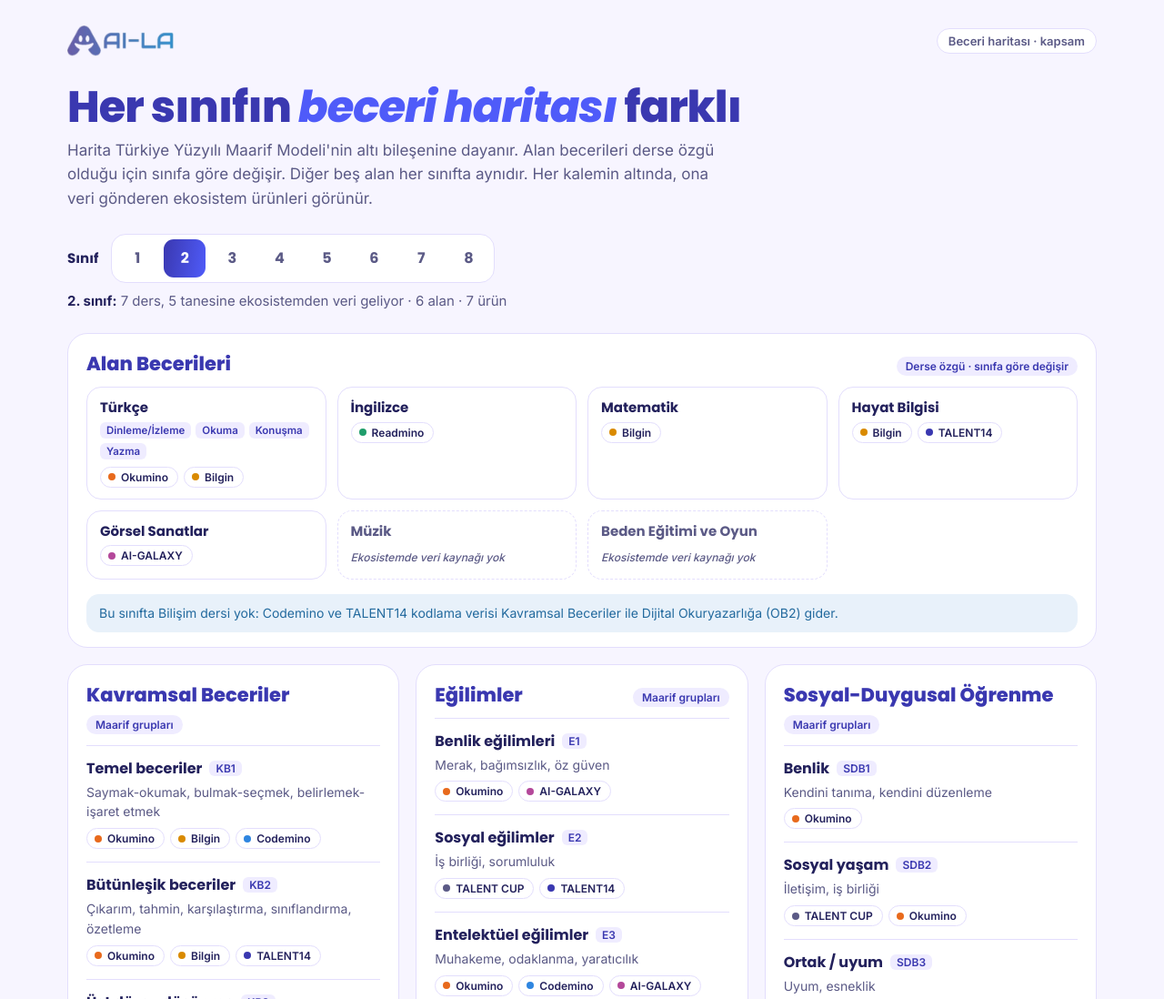
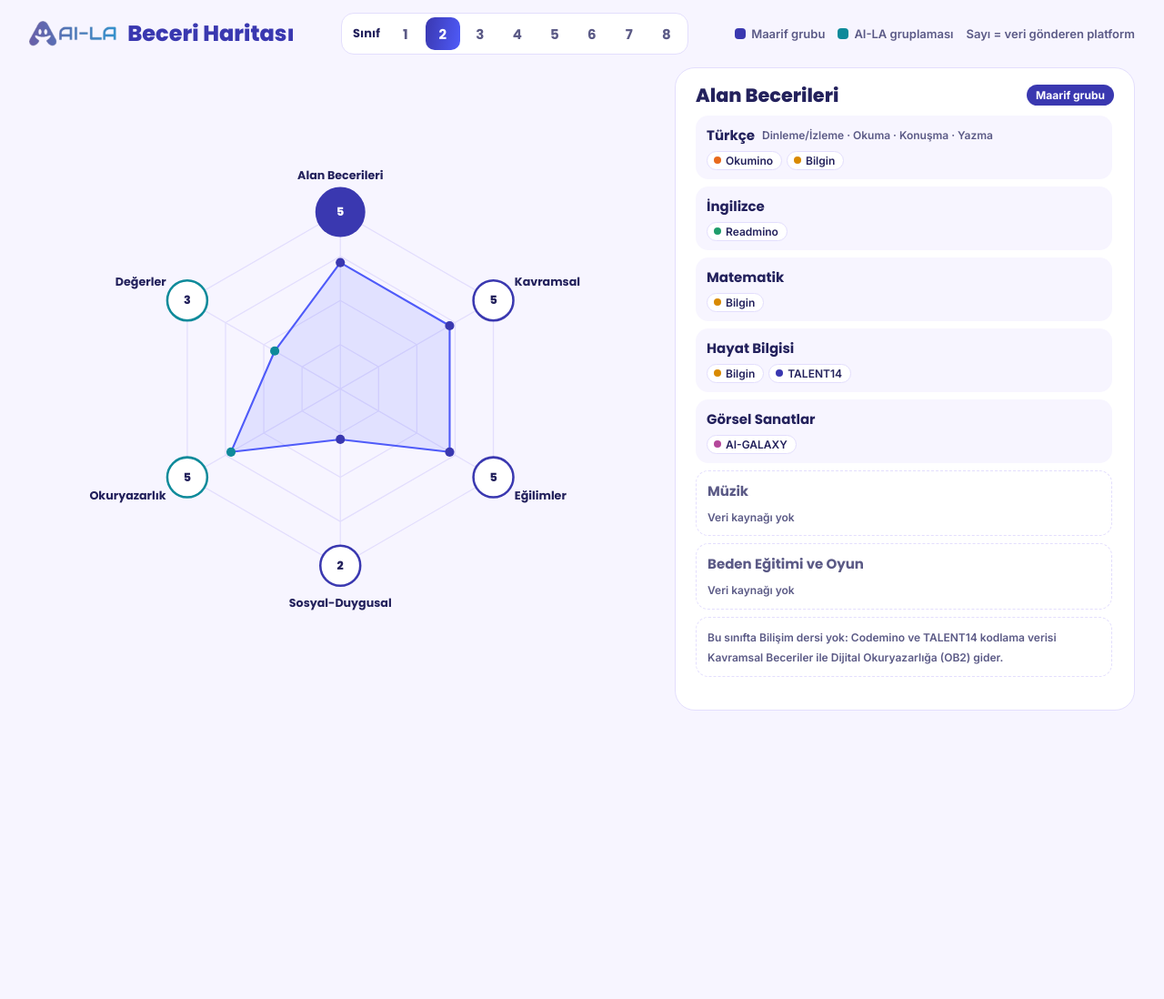
Before and after one commit to erhan3861/aila-beceri-kapsami, a plain HTML site: page index.html in a window 1280 px wide. Shown: the top 1098 px of the page at 91% size. After the commit the page ends 800 px from the top, so only its background shows below. Drawn offline with Linux system fonts and the light colour scheme.

Commit message:
Örümcek (radar) beceri haritası: tek ekran, alana tıklayınca alt beceriler ve platformlar
Co-Authored-By: Claude Opus 5.5 <noreply@anthropic.com>

```diff
--- a/app.js
+++ b/app.js
@@ -1,61 +1,118 @@
 import { SINIFLAR, URUNLER, DERSLER, ALANLAR, KODLAMA_NOTU } from './data.js';
 
 const $ = s => document.querySelector(s);
+const NS = 'http://www.w3.org/2000/svg';
+const RENK = { maarif: '#3A38B0', aila: '#0E8A9A' };
+const TUR_AD = { maarif: 'Maarif grubu', aila: 'AI-LA gruplaması' };
 
-const urunVar = (id, sinif) => { const [a, b] = URUNLER[id].siniflar; return sinif >= a && sinif <= b; };
-const dersAdi = (d, sinif) => (typeof d.ad === 'function' ? d.ad(sinif) : d.ad);
+const urunVar = (id, s) => { const [a, b] = URUNLER[id].siniflar; return s >= a && s <= b; };
+const dersAdi = (d, s) => (typeof d.ad === 'function' ? d.ad(s) : d.ad);
 
-function urunCipleri(kaynak, sinif) {
-  const k = kaynak.filter(id => urunVar(id, sinif));
-  if (!k.length) return '<span class="yok">Ekosistemde veri kaynağı yok</span>';
-  return `<div class="urunler">${k.map(id => `<span class="urun"><i style="background:${URUNLER[id].renk}"></i>${URUNLER[id].ad}</span>`).join('')}</div>`;
+// Radar düzeni: Alan Becerileri en üstte, saat yönünde diğerleri
+const ALAN_BECERI = { id: 'alan', ad: 'Alan Becerileri', maarif: true };
+const EKSENLER = [ALAN_BECERI, ...ALANLAR];
+const KISA = { alan: 'Alan Becerileri', kavramsal: 'Kavramsal', egilim: 'Eğilimler', sdb: 'Sosyal-Duygusal', okuryazarlik: 'Okuryazarlık', deger: 'Değerler' };
+const MERKEZ = [300, 300], YARICAP = 230;
+const nokta = (i, r) => { const a = -Math.PI / 2 + i * 2 * Math.PI / EKSENLER.length; return [MERKEZ[0] + r * Math.cos(a), MERKEZ[1] + r * Math.sin(a)]; };
+
+let sinif = 2, secili = 'alan';
+
+// Kapsam: o sınıfta alana veri gönderen farklı platform sayısı (en çok 7)
+function kapsam(id) {
+  const k = new Set();
+  if (id === 'alan') DERSLER.filter(d => d.siniflar.includes(sinif)).forEach(d => d.kaynak.forEach(u => urunVar(u, sinif) && k.add(u)));
+  else ALANLAR.find(a => a.id === id).kalemler.forEach(x => x.kaynak.forEach(u => urunVar(u, sinif) && k.add(u)));
+  return k.size;
 }
 
-function ciz(sinif) {
-  $('#siniflar').querySelectorAll('button').forEach(b => b.setAttribute('aria-pressed', String(Number(b.dataset.s) === sinif)));
-
-  const dersler = DERSLER.filter(d => d.siniflar.includes(sinif));
-  const veriliDers = dersler.filter(d => d.kaynak.some(id => urunVar(id, sinif)));
-  const urunSayisi = Object.keys(URUNLER).filter(id => urunVar(id, sinif)).length;
-  const bilisimVar = dersler.some(d => d.id === 'bilisim');
-
-  $('#ozet').innerHTML = `<b>${sinif}. sınıf:</b> ${dersler.length} ders, ${veriliDers.length} tanesine ekosistemden veri geliyor · 6 alan · ${urunSayisi} ürün`;
-
-  const alanKart = `
-    <article class="alan genis">
-      <div class="alan-ust"><h2>Alan Becerileri</h2><span class="rozet maarif">Derse özgü · sınıfa göre değişir</span></div>
-      <div class="dersler">${dersler.map(d => {
-        const bos = !d.kaynak.some(id => urunVar(id, sinif));
-        return `<div class="ders${bos ? ' bos' : ''}">
-          <b>${dersAdi(d, sinif)}</b>
-          ${d.beceriler ? `<div class="tab">${d.beceriler.map(([k, a]) => `<span title="${k}">${a}</span>`).join('')}</div>` : ''}
-          ${urunCipleri(d.kaynak, sinif)}
-        </div>`;
-      }).join('')}</div>
-      ${bilisimVar ? '' : `<p class="not">${KODLAMA_NOTU}</p>`}
-    </article>`;
-
-  const digerleri = ALANLAR.map(a => `
-    <article class="alan">
-      <div class="alan-ust"><h2>${a.ad}</h2><span class="rozet ${a.maarif ? 'maarif' : 'aila'}">${a.maarif ? 'Maarif grupları' : 'AI-LA gruplaması'}</span></div>
-      ${a.kalemler.map(k => `
-        <div class="kalem">
-          <div class="kalem-ust"><b>${k.ad}</b><span class="kod">${k.kod}</span></div>
-          <p>${k.ornek}</p>
-          ${urunCipleri(k.kaynak, sinif)}
-        </div>`).join('')}
-    </article>`).join('');
-
-  $('#izgara').innerHTML = alanKart + digerleri;
-
-  const url = new URL(location.href); url.searchParams.set('sinif', sinif);
-  history.replaceState(null, '', url);
-  try { localStorage.setItem('aila_kapsam_sinif', sinif); } catch (e) {}
+function el(ad, ozel = {}, ebeveyn) {
+  const e = document.createElementNS(NS, ad);
+  for (const [k, v] of Object.entries(ozel)) e.setAttribute(k, v);
+  if (ebeveyn) ebeveyn.appendChild(e);
+  return e;
 }
 
-$('#siniflar').innerHTML = SINIFLAR.map(s => `<button type="button" data-s="${s}" aria-pressed="false" aria-label="${s}. sınıf">${s}</button>`).join('');
-$('#siniflar').addEventListener('click', e => { const b = e.target.closest('button'); if (b) ciz(Number(b.dataset.s)); });
+function radarKur() {
+  const svg = $('#radar');
+  if (innerWidth < 560) svg.setAttribute('viewBox', '-190 -30 980 660');
+  [0.25, 0.5, 0.75, 1].forEach(o => el('polygon', { class: 'ag', points: EKSENLER.map((_, i) => nokta(i, YARICAP * o).join(',')).join(' ') }, svg));
+  EKSENLER.forEach((_, i) => { const [x, y] = nokta(i, YARICAP); el('line', { class: 'eksen', x1: MERKEZ[0], y1: MERKEZ[1], x2: x, y2: y }, svg); });
+  el('polygon', { class: 'kapsam', id: 'kapsamAlan' }, svg);
+  EKSENLER.forEach((a, i) => el('circle', { class: 'nokta', id: 'n-' + a.id, r: 6, fill: RENK[a.maarif ? 'maarif' : 'aila'] }, svg));
 
-let ilk = Number(new URLSearchParams(location.search).get('sinif'));
-if (!SINIFLAR.includes(ilk)) { try { ilk = Number(localStorage.getItem('aila_kapsam_sinif')); } catch (e) {} }
-ciz(SINIFLAR.includes(ilk) ? ilk : 2);
+  EKSENLER.forEach((a, i) => {
+    const renk = RENK[a.maarif ? 'maarif' : 'aila'];
+    const [x, y] = nokta(i, YARICAP);
+    const g = el('g', { class: 'dugum', tabindex: 0, role: 'button', 'data-id': a.id, 'aria-label': a.ad }, svg);
+    el('circle', { class: 'halka', cx: x, cy: y, r: 26, stroke: renk }, g);
+    const sayi = el('text', { class: 'sayi', x, y: y + 5, 'text-anchor': 'middle', fill: renk }, g);
+    sayi.id = 's-' + a.id;
+    // etiket: dışarı doğru
+    const [lx, ly] = nokta(i, YARICAP + (innerWidth < 560 ? 62 : 48));
+    const yon = Math.abs(lx - MERKEZ[0]) < 10 ? 'middle' : lx > MERKEZ[0] ? 'start' : 'end';
+    const ex = yon === 'middle' ? lx : lx + (yon === 'start' ? -14 : 14);
+    const t = el('text', { x: ex, y: ly + 5, 'text-anchor': yon }, g);
+    t.textContent = KISA[a.id];
+    const sec = () => { secili = a.id; ciz(); };
+    g.addEventListener('click', sec);
+    g.addEventListener('keydown', e => { if (e.key === 'Enter' || e.key === ' ') { e.preventDefault(); sec(); } });
+  });
+}
+
+const cipler = (kaynak) => {
+  const k = kaynak.filter(u => urunVar(u, sinif));
+  return k.length
+    ? `<div class="urunler">${k.map(u => `<span class="urun"><i style="background:${URUNLER[u].renk}"></i>${URUNLER[u].ad}</span>`).join('')}</div>`
+    : '<span class="yok">Veri kaynağı yok</span>';
+};
+
+function panel() {
+  const a = EKSENLER.find(x => x.id === secili);
+  const tur = a.maarif ? 'maarif' : 'aila';
+  $('#panelBaslik').textContent = a.ad;
+  const t = $('#panelTur'); t.textContent = TUR_AD[tur]; t.style.background = RENK[tur];
+  const kodStil = `background:${tur === 'maarif' ? 'var(--maarif-a)' : 'var(--aila-a)'};color:${RENK[tur]}`;
+
+  if (a.id === 'alan') {
+    const dersler = DERSLER.filter(d => d.siniflar.includes(sinif))
+      .sort((x, y) => (y.kaynak.some(u => urunVar(u, sinif)) ? 1 : 0) - (x.kaynak.some(u => urunVar(u, sinif)) ? 1 : 0));
+    $('#liste').innerHTML = dersler.map((d, i) => {
+      const bos = !d.kaynak.some(u => urunVar(u, sinif));
+      return `<div class="satir${bos ? ' bos' : ''}" style="animation-delay:${i * 25}ms">
+        <div class="satir-ust"><b>${dersAdi(d, sinif)}</b>${d.beceriler ? `<span class="alt">${d.beceriler.map(b => b[1]).join(' · ')}</span>` : ''}</div>
+        ${cipler(d.kaynak)}</div>`;
+    }).join('') + (dersler.some(d => d.id === 'bilisim') ? '' : `<div class="satir bos"><span class="alt">${KODLAMA_NOTU}</span></div>`);
+  } else {
+    $('#liste').innerHTML = ALANLAR.find(x => x.id === a.id).kalemler.map((k, i) => `
+      <div class="satir" style="animation-delay:${i * 40}ms" title="${k.ornek}">
+        <div class="satir-ust"><b>${k.ad}</b><span class="kod" style="${kodStil}">${k.kod}</span></div>
+        <div class="alt" style="margin:-2px 0 7px">${k.ornek}</div>
+        ${cipler(k.kaynak)}</div>`).join('');
+  }
+}
+
+function ciz() {
+  $('#siniflar').querySelectorAll('button').forEach(b => b.setAttribute('aria-pressed', String(Number(b.dataset.s) === sinif)));
+  const maks = Object.keys(URUNLER).length;
+  const pts = EKSENLER.map((a, i) => nokta(i, YARICAP * Math.max(.12, kapsam(a.id) / maks)));
+  $('#kapsamAlan').setAttribute('points', pts.map(p => p.join(',')).join(' '));
+  EKSENLER.forEach((a, i) => {
+    $('#n-' + a.id).setAttribute('cx', pts[i][0]); $('#n-' + a.id).setAttribute('cy', pts[i][1]);
+    $('#s-' + a.id).textContent = kapsam(a.id);
+    const g = document.querySelector(`.dugum[data-id="${a.id}"]`);
+    const ok = a.id === secili, renk = RENK[a.maarif ? 'maarif' : 'aila'];
+    g.classList.toggle('secili', ok);
+    g.querySelector('.halka').style.fill = ok ? renk : '#fff';
+    g.setAttribute('aria-pressed', String(ok));
+  });
+  panel();
+  const url = new URL(location.href); url.searchParams.set('sinif', sinif); history.replaceState(null, '', url);
+}
+
+$('#siniflar').insertAdjacentHTML('beforeend', SINIFLAR.map(s => `<button type="button" data-s="${s}" aria-label="${s}. sınıf">${s}</button>`).join(''));
+$('#siniflar').addEventListener('click', e => { const b = e.target.closest('button'); if (b) { sinif = Number(b.dataset.s); ciz(); } });
+
+const q = Number(new URLSearchParams(location.search).get('sinif'));
+if (SINIFLAR.includes(q)) sinif = q;
+radarKur();
+ciz();
--- a/index.html
+++ b/index.html
@@ -3,98 +3,107 @@
 <head>
 <meta charset="utf-8">
 <meta name="viewport" content="width=device-width,initial-scale=1">
-<title>Beceri Haritası Kapsamı · AI-LA</title>
-<meta name="description" content="AI-LA beceri haritası: Maarif Modeli bileşenleri ve sınıfa göre hangi ürünün hangi beceriye veri gönderdiği.">
+<title>Beceri Haritası · AI-LA</title>
+<meta name="description" content="AI-LA beceri haritası: Maarif Modeli'nin altı alanı ve sınıfa göre veri gönderen platformlar.">
 <link rel="icon" href="img/aila_mark.png">
 <link rel="preconnect" href="https://fonts.googleapis.com">
-<link href="https://fonts.googleapis.com/css2?family=Poppins:ital,wght@0,600;0,700;0,800;1,800&family=Inter:wght@400;500;600;700&display=swap&subset=latin-ext" rel="stylesheet">
+<link href="https://fonts.googleapis.com/css2?family=Poppins:wght@600;700;800&family=Inter:wght@500;600;700&display=swap&subset=latin-ext" rel="stylesheet">
 <style>
 :root{
-  --indigo:#3A38B0; --murekkep:#23215C; --vurgu:#4F5BF9; --mavi-metin:#236A9E;
-  --zemin:#F7F5FF; --kart:#FFFFFF; --yumusak:#EFECFF; --kenar:#E3DEFD; --soluk:#5B5A86; --lila:#B9B0FF;
-  --basari:#1F9D6B;
+  --indigo:#3A38B0; --murekkep:#23215C; --vurgu:#4F5BF9;
+  --zemin:#F7F5FF; --yumusak:#EFECFF; --kenar:#E3DEFD; --soluk:#5B5A86;
+  --maarif:#3A38B0; --maarif-a:#ECEBFF;
+  --aila:#0E8A9A;   --aila-a:#E2F5F6;
 }
 *{box-sizing:border-box}
-html{-webkit-text-size-adjust:100%}
-body{margin:0; background:var(--zemin); color:var(--murekkep); font:400 16px/1.55 Inter,system-ui,sans-serif}
-.sayfa{max-width:1180px; margin:0 auto; padding:28px 24px 48px}
-header{display:flex; align-items:center; justify-content:space-between; gap:16px; flex-wrap:wrap}
-header img{height:34px; width:auto; display:block}
-header .etiket{font:600 13px Inter; color:var(--soluk); padding:5px 12px; border:1px solid var(--kenar); border-radius:999px; background:var(--kart)}
-h1{margin:30px 0 8px; font:800 clamp(30px,4.6vw,48px)/1.08 Poppins,sans-serif; letter-spacing:-1px; color:var(--indigo); text-wrap:balance}
-h1 em{font-style:italic; color:var(--vurgu)}
-.giris{margin:0; max-width:720px; color:var(--soluk); font-size:17px}
+html,body{margin:0; height:100%; overflow:hidden}
+body{height:100vh; height:100dvh; background:var(--zemin); color:var(--murekkep); font:500 15px/1.45 Inter,system-ui,sans-serif; display:flex; flex-direction:column}
 
-.secici{margin:26px 0 8px; display:flex; align-items:center; gap:14px; flex-wrap:wrap}
-.secici span{font:700 15px Poppins; color:var(--murekkep)}
-.siniflar{display:flex; gap:6px; flex-wrap:wrap; padding:5px; background:var(--kart); border:1px solid var(--kenar); border-radius:16px}
-.siniflar button{min-width:46px; height:42px; border:0; border-radius:11px; background:transparent; font:700 16px Poppins; color:var(--soluk); cursor:pointer; transition:background .15s,color .15s}
+header{flex:none; display:flex; align-items:center; justify-content:space-between; gap:10px 18px; flex-wrap:wrap; padding:14px clamp(14px,3vw,32px)}
+.marka{display:flex; align-items:center; gap:12px}
+.marka img{height:28px; width:auto; display:block}
+.marka h1{margin:0; font:800 clamp(18px,2.4vw,24px)/1 Poppins,sans-serif; color:var(--indigo)}
+.siniflar{display:flex; gap:3px; padding:4px; background:#fff; border:1px solid var(--kenar); border-radius:14px}
+.siniflar button{min-width:38px; height:36px; border:0; border-radius:10px; background:transparent; font:700 15px Poppins; color:var(--soluk); cursor:pointer}
 .siniflar button:hover{background:var(--yumusak); color:var(--indigo)}
 .siniflar button[aria-pressed="true"]{background:linear-gradient(100deg,#3A38B0,#4F5BF9); color:#fff}
-.ozet{margin:6px 0 24px; color:var(--soluk); font-size:15px}
-.ozet b{color:var(--murekkep)}
+.siniflar small{align-self:center; padding:0 6px 0 8px; font:700 13px Poppins; color:var(--murekkep)}
+.lejant{display:flex; gap:14px; font:600 13px Inter; color:var(--soluk)}
+.lejant span{display:inline-flex; align-items:center; gap:6px}
+.lejant i{width:12px; height:12px; border-radius:4px}
 
-.izgara{display:grid; grid-template-columns:repeat(6,minmax(0,1fr)); gap:18px}
-.izgara > .alan{grid-column:span 2}
-.izgara > .alan:nth-child(5),.izgara > .alan:nth-child(6){grid-column:span 3}
-.alan{background:var(--kart); border:1px solid var(--kenar); border-radius:22px; padding:20px 20px 16px; display:flex; flex-direction:column; gap:12px}
-.izgara > .alan.genis{grid-column:1 / -1}
-.alan-ust{display:flex; align-items:baseline; justify-content:space-between; gap:10px; flex-wrap:wrap}
-.alan h2{margin:0; font:800 21px/1.2 Poppins; color:var(--indigo)}
-.rozet{font:600 12px Inter; padding:3px 10px; border-radius:999px; white-space:nowrap}
-.rozet.maarif{background:var(--yumusak); color:var(--indigo)}
-.rozet.aila{background:#E8F1FA; color:var(--mavi-metin)}
-.kalem{padding:12px 0 2px; border-top:1px solid var(--kenar)}
-.kalem:first-of-type{border-top:0; padding-top:2px}
-.kalem-ust{display:flex; align-items:center; gap:8px; flex-wrap:wrap}
-.kalem b{font:700 16px Poppins; color:var(--murekkep)}
-.kod{font:600 12px Inter; color:var(--indigo); background:var(--yumusak); border-radius:6px; padding:1px 7px}
-.kalem p{margin:3px 0 7px; font-size:14px; color:var(--soluk)}
-.urunler{display:flex; gap:6px; flex-wrap:wrap}
-.urun{display:inline-flex; align-items:center; gap:6px; font:600 12px Inter; color:var(--murekkep); padding:3px 10px 3px 8px; border:1px solid var(--kenar); border-radius:999px; background:#fff}
+main{flex:1; min-height:0; display:grid; grid-template-columns:minmax(0,1.15fr) minmax(320px,0.85fr); gap:clamp(10px,2vw,28px); padding:0 clamp(14px,3vw,32px) clamp(14px,2.4vh,24px)}
+.radar-kutu{min-height:0; display:flex; align-items:center; justify-content:center}
+svg{width:100%; height:100%; max-height:100%; overflow:visible}
+.ag{fill:none; stroke:var(--kenar); stroke-width:1.5}
+.eksen{stroke:var(--kenar); stroke-width:1.5}
+.kapsam{fill:rgba(79,91,249,.13); stroke:var(--vurgu); stroke-width:2.5; stroke-linejoin:round; transition:all .45s ease}
+.dugum{cursor:pointer; outline:none}
+.dugum circle.halka{fill:#fff; stroke-width:3; transition:r .2s, fill .2s}
+.dugum text{font:700 15px Poppins; fill:var(--murekkep)}
+.dugum text.sayi{font:800 15px Poppins}
+.dugum:hover circle.halka,.dugum:focus-visible circle.halka{r:30}
+.dugum.secili circle.halka{r:31}
+.dugum.secili text.sayi{fill:#fff}
+.nokta{transition:all .45s ease}
+
+.panel{min-height:0; display:flex; flex-direction:column; background:#fff; border:1px solid var(--kenar); border-radius:22px; padding:clamp(14px,2.2vh,22px) clamp(14px,1.8vw,22px); overflow:hidden}
+.panel-ust{flex:none; display:flex; align-items:center; justify-content:space-between; gap:10px; margin-bottom:10px}
+.panel h2{margin:0; font:800 clamp(19px,2.6vh,24px)/1.15 Poppins; color:var(--murekkep)}
+.tur{flex:none; font:700 12px Inter; padding:4px 10px; border-radius:999px; color:#fff}
+.liste{flex:1; min-height:0; overflow:auto; display:flex; flex-direction:column; gap:8px; padding-right:2px}
+.satir{padding:10px 12px; border-radius:14px; background:var(--zemin); animation:gel .28s ease both}
+.satir.bos{background:transparent; border:1px dashed var(--kenar)}
+.satir-ust{display:flex; align-items:center; gap:8px; flex-wrap:wrap; margin-bottom:6px}
+.satir b{font:700 15px Poppins}
+.satir.bos b{color:var(--soluk)}
+.kod{font:700 11.5px Inter; border-radius:6px; padding:1px 7px}
+.alt{font:600 12px Inter; color:var(--soluk)}
+.urunler{display:flex; flex-wrap:wrap; gap:5px}
+.urun{display:inline-flex; align-items:center; gap:5px; font:600 12px Inter; padding:2px 9px 2px 7px; border-radius:999px; background:#fff; border:1px solid var(--kenar)}
 .urun i{width:8px; height:8px; border-radius:50%}
-.yok{font:500 12px Inter; color:var(--soluk); font-style:italic}
+.yok{font:600 12px Inter; color:var(--soluk)}
+@keyframes gel{from{opacity:0; transform:translateY(5px)}to{opacity:1; transform:none}}
 
-/* Alan becerileri: ders ızgarası */
-.dersler{display:grid; grid-template-columns:repeat(auto-fill,minmax(230px,1fr)); gap:12px}
-.ders{border:1px solid var(--kenar); border-radius:16px; padding:12px 14px; background:#fff; animation:gel .3s ease}
-.ders.bos{background:transparent; border-style:dashed}
-.ders.bos b{color:var(--soluk)}
-.ders b{display:block; font:700 15px/1.3 Poppins; margin-bottom:6px}
-.tab{display:flex; flex-wrap:wrap; gap:5px; margin:0 0 8px}
-.tab span{font:600 11.5px Inter; color:var(--indigo); background:var(--yumusak); border-radius:6px; padding:2px 7px}
-.not{margin:4px 0 0; padding:10px 14px; border-radius:14px; background:#E8F1FA; color:var(--mavi-metin); font-size:14px}
-.kaynakca{margin:30px 0 0; padding-top:18px; border-top:1px solid var(--kenar); color:var(--soluk); font-size:13.5px}
-.kaynakca p{margin:0 0 6px}
-.kaynakca a{color:var(--mavi-metin)}
-@keyframes gel{from{opacity:0; transform:translateY(6px)}to{opacity:1; transform:none}}
-@media (max-width:900px){ .izgara > .alan{grid-column:span 3} .izgara > .alan:nth-child(6){grid-column:1 / -1} }
-@media (max-width:620px){ .sayfa{padding:20px 16px 40px} .izgara > .alan, .izgara > .alan:nth-child(n){grid-column:1 / -1} .siniflar button{min-width:38px} }
-@media (prefers-reduced-motion:reduce){ *{animation:none!important; transition:none!important} }
+@media (max-width:820px), (max-aspect-ratio:1/1){
+  main{grid-template-columns:1fr; grid-template-rows:minmax(0,1fr) minmax(0,1.1fr)}
+  .lejant{order:3; width:100%}
+}
+@media (max-width:560px){
+  header{padding:10px 12px; gap:8px}
+  .marka img{height:22px}
+  .siniflar{width:100%; justify-content:space-between}
+  .siniflar button{min-width:0; flex:1; height:34px; font-size:14px}
+  .siniflar small{padding:0 4px}
+  .lejant{gap:4px 12px; font-size:11.5px; flex-wrap:wrap}
+  .lejant span{white-space:nowrap}
+  main{padding:0 12px 12px; gap:10px; grid-template-rows:minmax(0,1fr) minmax(0,1.05fr)}
+  .dugum text{font-size:30px}
+  .dugum text.sayi{font-size:26px}
+  .dugum circle.halka{r:34}
+  .dugum.secili circle.halka,.dugum:hover circle.halka{r:38}
+  .panel{border-radius:18px; padding:12px}
+  .panel h2{font-size:18px}
+}
+@media (prefers-reduced-motion:reduce){*{animation:none!important; transition:none!important}}
 </style>
 </head>
 <body>
-<main class="sayfa">
-  <header>
-    <img src="img/aila_logo.png" alt="AI-LA">
-    <span class="etiket">Beceri haritası · kapsam</span>
-  </header>
-
-  <h1>Her sınıfın <em>beceri haritası</em> farklı</h1>
-  <p class="giris">Harita Türkiye Yüzyılı Maarif Modeli'nin altı bileşenine dayanır. Alan becerileri derse özgü olduğu için sınıfa göre değişir. Diğer beş alan her sınıfta aynıdır. Her kalemin altında, ona veri gönderen ekosistem ürünleri görünür.</p>
-
-  <div class="secici">
-    <span>Sınıf</span>
-    <div class="siniflar" id="siniflar" role="group" aria-label="Sınıf seç"></div>
+<header>
+  <div class="marka"><img src="img/aila_logo.png" alt="AI-LA"><h1>Beceri Haritası</h1></div>
+  <div class="siniflar" id="siniflar" role="group" aria-label="Sınıf seç"><small>Sınıf</small></div>
+  <div class="lejant">
+    <span><i style="background:var(--maarif)"></i>Maarif grubu</span>
+    <span><i style="background:var(--aila)"></i>AI-LA gruplaması</span>
+    <span>Sayı = veri gönderen platform</span>
   </div>
-  <p class="ozet" id="ozet" aria-live="polite"></p>
-
-  <section class="izgara" id="izgara"></section>
-
-  <footer class="kaynakca">
-    <p>Kodlar: <a href="https://tymm.meb.gov.tr/" target="_blank" rel="noopener">Türkiye Yüzyılı Maarif Modeli</a> (MEB). Kavramsal Beceriler, Eğilimler ve Sosyal-Duygusal Öğrenme'nin 3'lü grupları Maarif'in kendi gruplarıdır. Okuryazarlık ve Değerler'in 3'lü grupları AI-LA gruplamasıdır; veri yine Maarif koduyla saklanır.</p>
-    <p>Ders listesi MEB haftalık ders çizelgesinden sadeleştirilmiştir. Bu sayfa kapsamı gösterir, gerçek öğrenci verisi içermez.</p>
-  </footer>
+</header>
+<main>
+  <div class="radar-kutu"><svg id="radar" viewBox="-105 -20 810 640" role="img" aria-label="Altı beceri alanı"></svg></div>
+  <section class="panel" aria-live="polite">
+    <div class="panel-ust"><h2 id="panelBaslik"></h2><span class="tur" id="panelTur"></span></div>
+    <div class="liste" id="liste"></div>
+  </section>
 </main>
 <script type="module" src="app.js"></script>
 </body>
```
